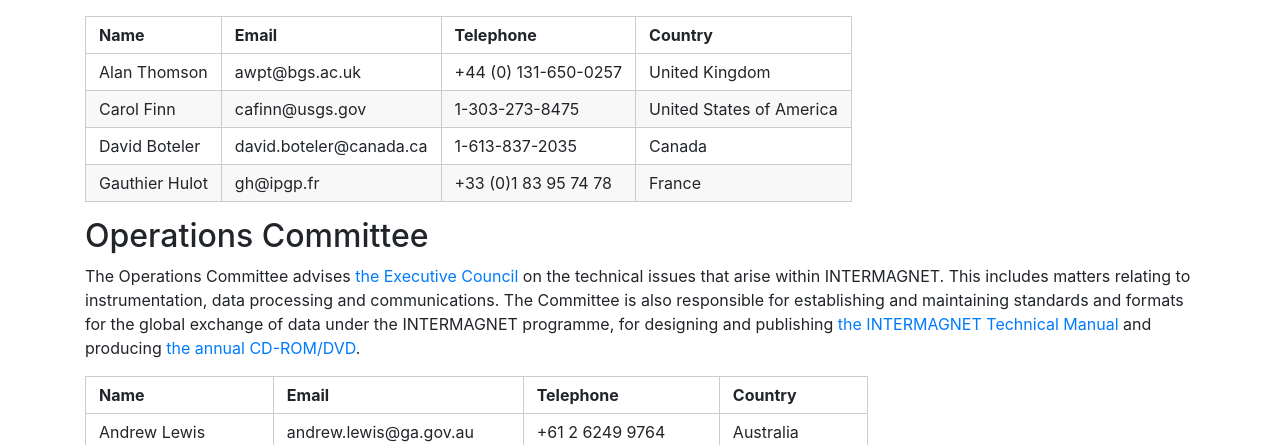
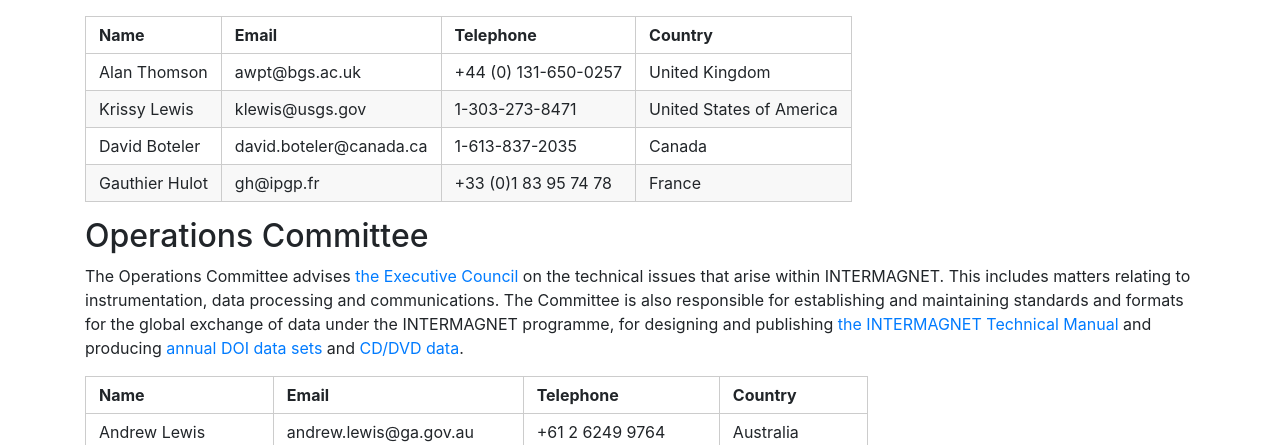
Before and after one commit to INTERMAGNET/intermagnet.github.io, a Jekyll site: the page built from contacts.md, in a window 1280 px wide. Shown: the part 347-792 px from the top of the page. Built offline with Jekyll 4.4.1, drawn with Linux system fonts in a browser that asks for light colours.

Commit message:
update /contacts.md

```diff
--- a/contacts.md
+++ b/contacts.md
@@ -9,13 +9,13 @@
 | Name |  Email | Telephone | Country |
 |------|--------|-----------|---------|
 | Alan Thomson | awpt@bgs.ac.uk | +44 (0) 131-650-0257 | United Kingdom |
-| Carol Finn | cafinn@usgs.gov | 1-303-273-8475 | United States of America |
+| Krissy Lewis | klewis@usgs.gov | 1-303-273-8471 | United States of America |
 | David Boteler | david.boteler@canada.ca | 1-613-837-2035 | Canada |
 | Gauthier Hulot | gh@ipgp.fr | +33 (0)1 83 95 74 78 | France |
 
 ## Operations Committee
 
-The Operations Committee advises [the Executive Council](#executive-council) on the technical issues that arise within INTERMAGNET. This includes matters relating to instrumentation, data processing and communications. The Committee is also responsible for establishing and maintaining standards and formats for the global exchange of data under the INTERMAGNET programme, for designing and publishing [the INTERMAGNET Technical Manual](http://www.intermagnet.org/publication-software/technicalsoft-eng.php) and producing [the annual CD-ROM/DVD](http://www.intermagnet.org/data-donnee/cdrom/cddata-eng.php).
+The Operations Committee advises [the Executive Council](#executive-council) on the technical issues that arise within INTERMAGNET. This includes matters relating to instrumentation, data processing and communications. The Committee is also responsible for establishing and maintaining standards and formats for the global exchange of data under the INTERMAGNET programme, for designing and publishing [the INTERMAGNET Technical Manual](/docs/Technical-Manual/technical_manual.pdf) and producing [annual DOI data sets](/data_conditions.md) and [CD/DVD data](http://www.intermagnet.org/data-donnee/cdrom/cddata-eng.php).
 
 | Name |  Email | Telephone | Country |
 |------|--------|-----------|---------|
```
